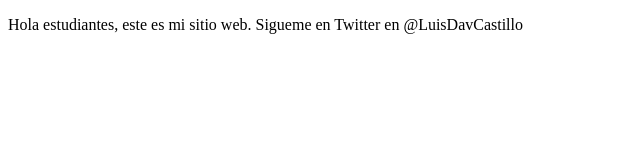
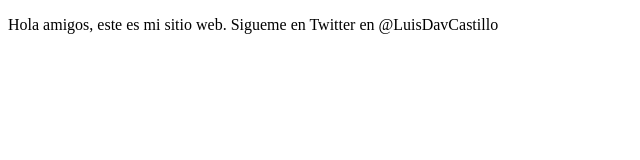
Before and after one commit to LuisDavCastillo/projectDemoCursoPrework, a plain HTML site: page index.html in a window 1280 px wide. Shown: the full height of the page, 0-640 px from the left. Drawn offline with Linux system fonts and the light colour scheme.

Commit message:
Agregamos nuevo titulo

```diff
--- a/index.html
+++ b/index.html
@@ -3,9 +3,9 @@
 <head>
     <meta charset="UTF-8">
     <meta name="viewport" content="width=device-width, initial-scale=1.0">
-    <title>Hola Mundo</title>
+    <title>AiSoph</title>
 </head>
 <body>
-    <p>Hola estudiantes, este es mi sitio web. Sigueme en Twitter en @LuisDavCastillo</p>
+    <p>Hola amigos, este es mi sitio web. Sigueme en Twitter en @LuisDavCastillo</p>
 </body>
 </html>
```
